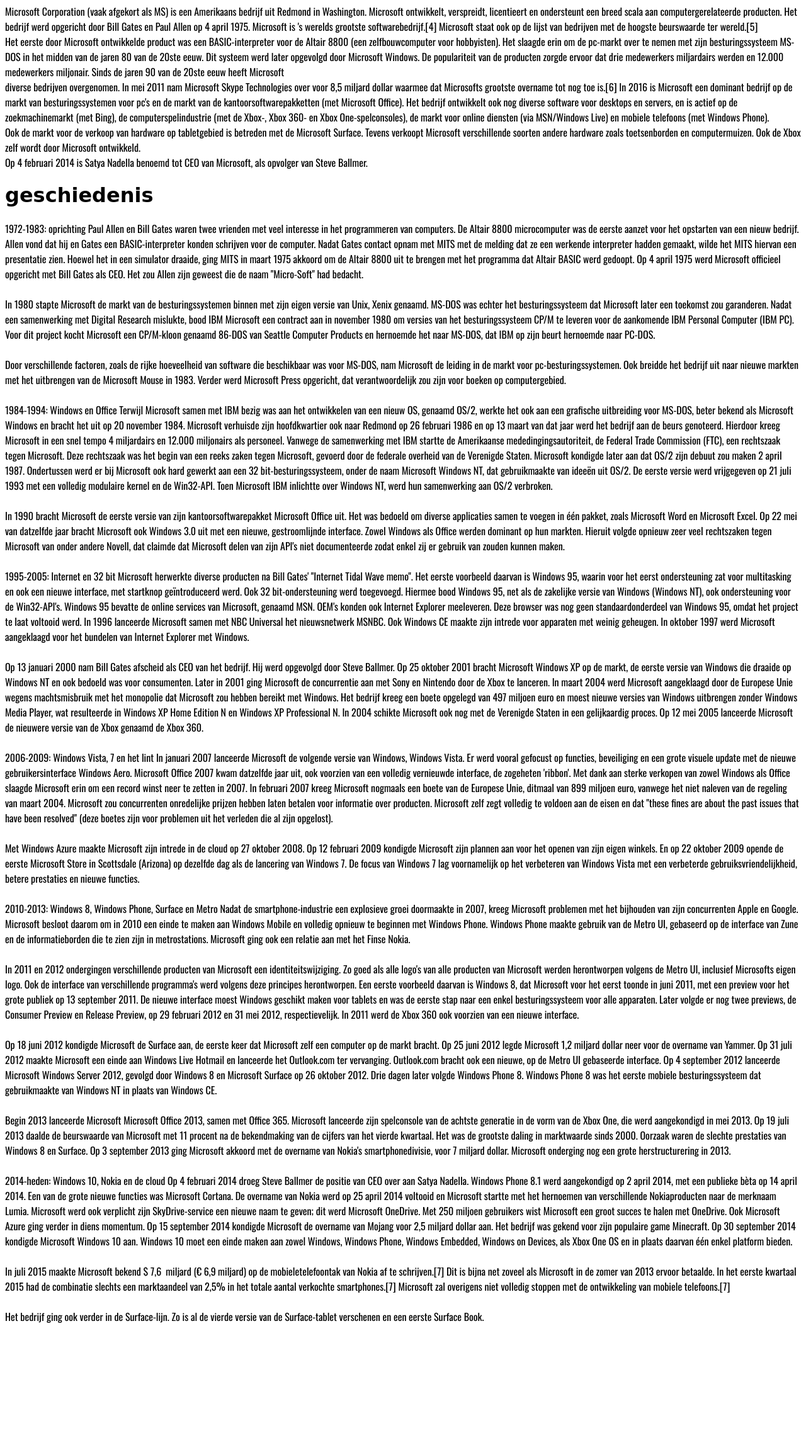
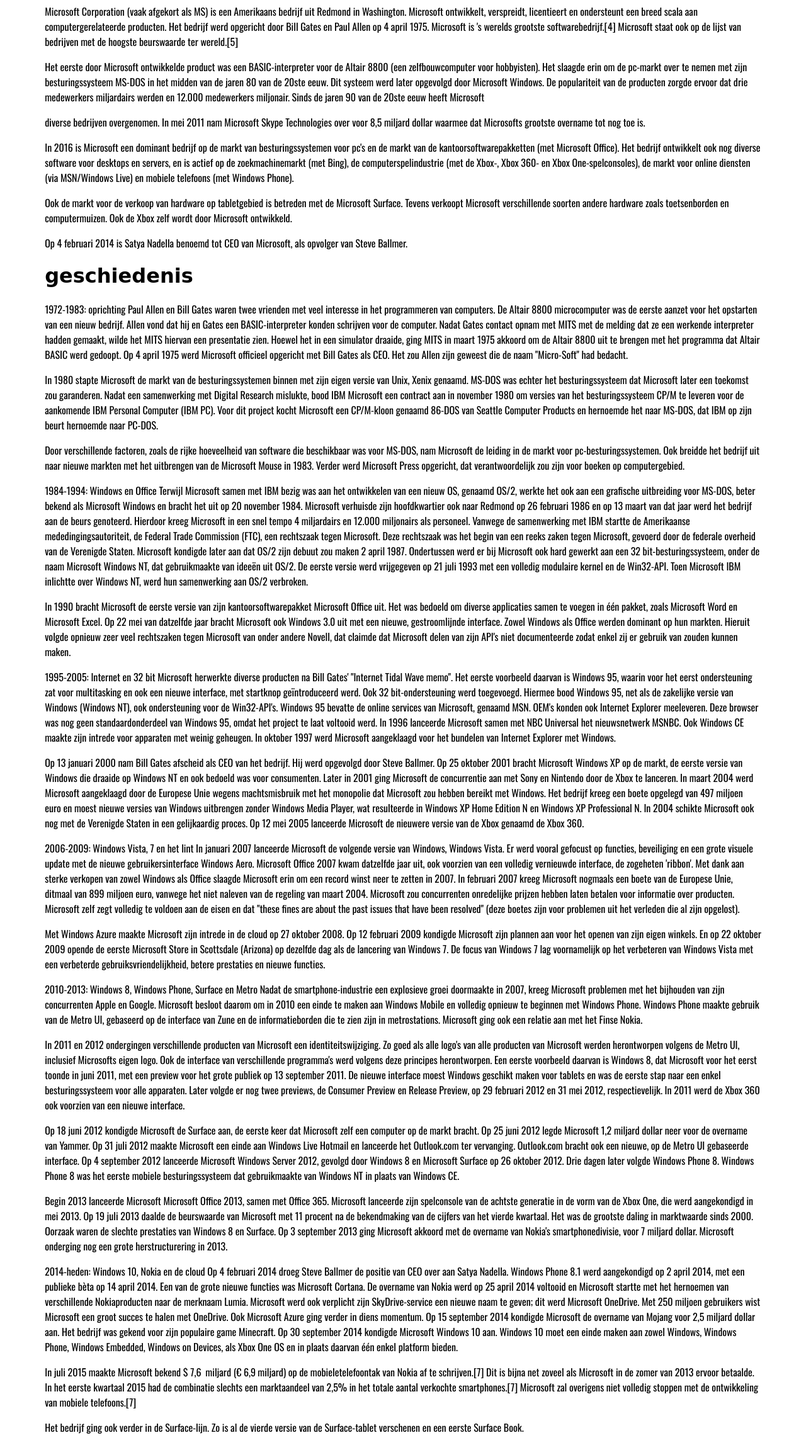
Before and after one commit to thijs-den-hartog/thijs-den-hartog.github.io, a plain HTML site: page microsoft.html in a window 1280 px wide. Shown: the part 1111-3406 px from the top of the page at 63% size. Before the commit the page ends 3230 px from the top, so only its background shows below. Drawn offline with nearby package versions, Linux system fonts and the light colour scheme.

Commit message:
verbeterde versie
br naar p
marhins / padding goed gezet

```diff
--- a/microsoft.html
+++ b/microsoft.html
@@ -22,59 +22,72 @@
    <img src="microsoft-logo goed.jpg" alt="deze website heef een mooie opmaak">
 
    <h1>Microsoft</h1>
-   <p>Microsoft Corporation (vaak afgekort als MS) is een Amerikaans bedrijf uit Redmond in Washington. Microsoft ontwikkelt, verspreidt, licentieert en ondersteunt een breed scala aan computergerelateerde producten. Het bedrijf werd opgericht door Bill Gates en Paul Allen op 4 april 1975. Microsoft is 's werelds grootste softwarebedrijf.[4] Microsoft staat ook op de lijst van bedrijven met de hoogste beurswaarde ter wereld.[5] <br>
+   <p>Microsoft Corporation (vaak afgekort als MS) is een Amerikaans bedrijf uit Redmond in Washington. Microsoft ontwikkelt, verspreidt, licentieert en ondersteunt een breed scala aan computergerelateerde producten. Het bedrijf werd opgericht door Bill Gates en Paul Allen op 4 april 1975. Microsoft is 's werelds grootste softwarebedrijf.[4] Microsoft staat ook op de lijst van bedrijven met de hoogste beurswaarde ter wereld.[5] </p>
 
-    Het eerste door Microsoft ontwikkelde product was een BASIC-interpreter voor de Altair 8800 (een zelfbouwcomputer voor hobbyisten). Het slaagde erin om de pc-markt over te nemen met zijn besturingssysteem MS-DOS in het midden van de jaren 80 van de 20ste eeuw. Dit systeem werd later opgevolgd door Microsoft Windows. De populariteit van de producten zorgde ervoor dat drie medewerkers miljardairs werden en 12.000 medewerkers miljonair. Sinds de jaren 90 van de 20ste eeuw heeft Microsoft<br> diverse bedrijven overgenomen. In mei 2011 nam Microsoft Skype Technologies over voor 8,5 miljard dollar waarmee dat Microsofts grootste overname tot nog toe is.[6]
+    <p>Het eerste door Microsoft ontwikkelde product was een BASIC-interpreter voor de Altair 8800 (een zelfbouwcomputer voor hobbyisten). Het slaagde erin om de pc-markt over te nemen met zijn besturingssysteem MS-DOS in het midden van de jaren 80 van de 20ste eeuw. Dit systeem werd later opgevolgd door Microsoft Windows. De populariteit van de producten zorgde ervoor dat drie medewerkers miljardairs werden en 12.000 medewerkers miljonair. Sinds de jaren 90 van de 20ste eeuw heeft Microsoft</p> <p>diverse bedrijven overgenomen. In mei 2011 nam Microsoft Skype Technologies over voor 8,5 miljard dollar waarmee dat Microsofts grootste overname tot nog toe is.</p>
 
-    In 2016 is Microsoft een dominant bedrijf op de markt van besturingssystemen voor pc's en de markt van de kantoorsoftwarepakketten (met Microsoft Office). Het bedrijf ontwikkelt ook nog diverse software voor desktops en servers, en is actief op de zoekmachinemarkt (met Bing), de computerspelindustrie (met de Xbox-, Xbox 360- en Xbox One-spelconsoles), de markt voor online diensten (via MSN/Windows Live) en mobiele telefoons (met Windows Phone).<br>
+    <p>In 2016 is Microsoft een dominant bedrijf op de markt van besturingssystemen voor pc's en de markt van de kantoorsoftwarepakketten (met Microsoft Office). Het bedrijf ontwikkelt ook nog diverse software voor desktops en servers, en is actief op de zoekmachinemarkt (met Bing), de computerspelindustrie (met de Xbox-, Xbox 360- en Xbox One-spelconsoles), de markt voor online diensten (via MSN/Windows Live) en mobiele telefoons (met Windows Phone).</p>
 
-    Ook de markt voor de verkoop van hardware op tabletgebied is betreden met de Microsoft Surface. Tevens verkoopt Microsoft verschillende soorten andere hardware zoals toetsenborden en computermuizen. Ook de Xbox zelf wordt door Microsoft ontwikkeld.<br>
+    <p>Ook de markt voor de verkoop van hardware op tabletgebied is betreden met de Microsoft Surface. Tevens verkoopt Microsoft verschillende soorten andere hardware zoals toetsenborden en computermuizen. Ook de Xbox zelf wordt door Microsoft ontwikkeld.</p>
 
-    Op 4 februari 2014 is Satya Nadella benoemd tot CEO van Microsoft, als opvolger van Steve Ballmer.</p>
+    <p>Op 4 februari 2014 is Satya Nadella benoemd tot CEO van Microsoft, als opvolger van Steve Ballmer.</p>
 
     <h1>geschiedenis</h1>
 
     <p>1972-1983: oprichting
     Paul Allen en Bill Gates waren twee vrienden met veel interesse in het programmeren van computers. De Altair 8800 microcomputer was de eerste aanzet voor het opstarten van een nieuw bedrijf. Allen vond dat hij en Gates een BASIC-interpreter konden schrijven voor de computer. Nadat Gates contact opnam met MITS met de melding dat ze een werkende interpreter hadden gemaakt, wilde het MITS hiervan een presentatie zien. Hoewel het in een simulator draaide, ging MITS in maart 1975 akkoord om de Altair 8800 uit te brengen met het programma dat Altair BASIC werd gedoopt. Op 4 april 1975 werd Microsoft officieel opgericht met Bill Gates als CEO. Het zou Allen zijn geweest die de naam "Micro-Soft" had bedacht.
-    <br><br>
+    </p>
+    <p>
     In 1980 stapte Microsoft de markt van de besturingssystemen binnen met zijn eigen versie van Unix, Xenix genaamd. MS-DOS was echter het besturingssysteem dat Microsoft later een toekomst zou garanderen. Nadat een samenwerking met Digital Research mislukte, bood IBM Microsoft een contract aan in november 1980 om versies van het besturingssysteem CP/M te leveren voor de aankomende IBM Personal Computer (IBM PC). Voor dit project kocht Microsoft een CP/M-kloon genaamd 86-DOS van Seattle Computer Products en hernoemde het naar MS-DOS, dat IBM op zijn beurt hernoemde naar PC-DOS.
-    <br><br>
+    </p>
+    <p>
     Door verschillende factoren, zoals de rijke hoeveelheid van software die beschikbaar was voor MS-DOS, nam Microsoft de leiding in de markt voor pc-besturingssystemen. Ook breidde het bedrijf uit naar nieuwe markten met het uitbrengen van de Microsoft Mouse in 1983. Verder werd Microsoft Press opgericht, dat verantwoordelijk zou zijn voor boeken op computergebied.
-    <br><br>
+    </p>
+    <p>
     1984-1994: Windows en Office
     Terwijl Microsoft samen met IBM bezig was aan het ontwikkelen van een nieuw OS, genaamd OS/2, werkte het ook aan een grafische uitbreiding voor MS-DOS, beter bekend als Microsoft Windows en bracht het uit op 20 november 1984. Microsoft verhuisde zijn hoofdkwartier ook naar Redmond op 26 februari 1986 en op 13 maart van dat jaar werd het bedrijf aan de beurs genoteerd. Hierdoor kreeg Microsoft in een snel tempo 4 miljardairs en 12.000 miljonairs als personeel. Vanwege de samenwerking met IBM startte de Amerikaanse mededingingsautoriteit, de Federal Trade Commission (FTC), een rechtszaak tegen Microsoft. Deze rechtszaak was het begin van een reeks zaken tegen Microsoft, gevoerd door de federale overheid van de Verenigde Staten. Microsoft kondigde later aan dat OS/2 zijn debuut zou maken 2 april 1987. Ondertussen werd er bij Microsoft ook hard gewerkt aan een 32 bit-besturingssysteem, onder de naam Microsoft Windows NT, dat gebruikmaakte van ideeën uit OS/2. De eerste versie werd vrijgegeven op 21 juli 1993 met een volledig modulaire kernel en de Win32-API. Toen Microsoft IBM inlichtte over Windows NT, werd hun samenwerking aan OS/2 verbroken.
-    <br><br>
+    </p>
+    <p>
     In 1990 bracht Microsoft de eerste versie van zijn kantoorsoftwarepakket Microsoft Office uit. Het was bedoeld om diverse applicaties samen te voegen in één pakket, zoals Microsoft Word en Microsoft Excel. Op 22 mei van datzelfde jaar bracht Microsoft ook Windows 3.0 uit met een nieuwe, gestroomlijnde interface. Zowel Windows als Office werden dominant op hun markten. Hieruit volgde opnieuw zeer veel rechtszaken tegen Microsoft van onder andere Novell, dat claimde dat Microsoft delen van zijn API's niet documenteerde zodat enkel zij er gebruik van zouden kunnen maken.
-    <br><br>
+    </p>
+    <p>
     1995-2005: Internet en 32 bit
     Microsoft herwerkte diverse producten na Bill Gates' "Internet Tidal Wave memo". Het eerste voorbeeld daarvan is Windows 95, waarin voor het eerst ondersteuning zat voor multitasking en ook een nieuwe interface, met startknop geïntroduceerd werd. Ook 32 bit-ondersteuning werd toegevoegd. Hiermee bood Windows 95, net als de zakelijke versie van Windows (Windows NT), ook ondersteuning voor de Win32-API's. Windows 95 bevatte de online services van Microsoft, genaamd MSN. OEM's konden ook Internet Explorer meeleveren. Deze browser was nog geen standaardonderdeel van Windows 95, omdat het project te laat voltooid werd. In 1996 lanceerde Microsoft samen met NBC Universal het nieuwsnetwerk MSNBC. Ook Windows CE maakte zijn intrede voor apparaten met weinig geheugen. In oktober 1997 werd Microsoft aangeklaagd voor het bundelen van Internet Explorer met Windows.
-    <br><br>
+    </p>
+    <p>
     Op 13 januari 2000 nam Bill Gates afscheid als CEO van het bedrijf. Hij werd opgevolgd door Steve Ballmer. Op 25 oktober 2001 bracht Microsoft Windows XP op de markt, de eerste versie van Windows die draaide op Windows NT en ook bedoeld was voor consumenten. Later in 2001 ging Microsoft de concurrentie aan met Sony en Nintendo door de Xbox te lanceren. In maart 2004 werd Microsoft aangeklaagd door de Europese Unie wegens machtsmisbruik met het monopolie dat Microsoft zou hebben bereikt met Windows. Het bedrijf kreeg een boete opgelegd van 497 miljoen euro en moest nieuwe versies van Windows uitbrengen zonder Windows Media Player, wat resulteerde in Windows XP Home Edition N en Windows XP Professional N. In 2004 schikte Microsoft ook nog met de Verenigde Staten in een gelijkaardig proces. Op 12 mei 2005 lanceerde Microsoft de nieuwere versie van de Xbox genaamd de Xbox 360.
-    <br><br>
+    </p>
+    <p>
     2006-2009: Windows Vista, 7 en het lint
     In januari 2007 lanceerde Microsoft de volgende versie van Windows, Windows Vista. Er werd vooral gefocust op functies, beveiliging en een grote visuele update met de nieuwe gebruikersinterface Windows Aero. Microsoft Office 2007 kwam datzelfde jaar uit, ook voorzien van een volledig vernieuwde interface, de zogeheten 'ribbon'. Met dank aan sterke verkopen van zowel Windows als Office slaagde Microsoft erin om een record winst neer te zetten in 2007. In februari 2007 kreeg Microsoft nogmaals een boete van de Europese Unie, ditmaal van 899 miljoen euro, vanwege het niet naleven van de regeling van maart 2004. Microsoft zou concurrenten onredelijke prijzen hebben laten betalen voor informatie over producten. Microsoft zelf zegt volledig te voldoen aan de eisen en dat "these fines are about the past issues that have been resolved" (deze boetes zijn voor problemen uit het verleden die al zijn opgelost).
-    <br><br>
+    </p>
+    <p>
     Met Windows Azure maakte Microsoft zijn intrede in de cloud op 27 oktober 2008. Op 12 februari 2009 kondigde Microsoft zijn plannen aan voor het openen van zijn eigen winkels. En op 22 oktober 2009 opende de eerste Microsoft Store in Scottsdale (Arizona) op dezelfde dag als de lancering van Windows 7. De focus van Windows 7 lag voornamelijk op het verbeteren van Windows Vista met een verbeterde gebruiksvriendelijkheid, betere prestaties en nieuwe functies.
-    <br><br>
+    </p>
+    <p>
     2010-2013: Windows 8, Windows Phone, Surface en Metro
     Nadat de smartphone-industrie een explosieve groei doormaakte in 2007, kreeg Microsoft problemen met het bijhouden van zijn concurrenten Apple en Google. Microsoft besloot daarom om in 2010 een einde te maken aan Windows Mobile en volledig opnieuw te beginnen met Windows Phone. Windows Phone maakte gebruik van de Metro UI, gebaseerd op de interface van Zune en de informatieborden die te zien zijn in metrostations. Microsoft ging ook een relatie aan met het Finse Nokia.
-    <br><br>
+    </p>
+    <p>
     In 2011 en 2012 ondergingen verschillende producten van Microsoft een identiteitswijziging. Zo goed als alle logo's van alle producten van Microsoft werden herontworpen volgens de Metro UI, inclusief Microsofts eigen logo. Ook de interface van verschillende programma's werd volgens deze principes herontworpen. Een eerste voorbeeld daarvan is Windows 8, dat Microsoft voor het eerst toonde in juni 2011, met een preview voor het grote publiek op 13 september 2011. De nieuwe interface moest Windows geschikt maken voor tablets en was de eerste stap naar een enkel besturingssysteem voor alle apparaten. Later volgde er nog twee previews, de Consumer Preview en Release Preview, op 29 februari 2012 en 31 mei 2012, respectievelijk. In 2011 werd de Xbox 360 ook voorzien van een nieuwe interface.
-    <br><br>
+    </p>
+    <p>
     Op 18 juni 2012 kondigde Microsoft de Surface aan, de eerste keer dat Microsoft zelf een computer op de markt bracht. Op 25 juni 2012 legde Microsoft 1,2 miljard dollar neer voor de overname van Yammer. Op 31 juli 2012 maakte Microsoft een einde aan Windows Live Hotmail en lanceerde het Outlook.com ter vervanging. Outlook.com bracht ook een nieuwe, op de Metro UI gebaseerde interface. Op 4 september 2012 lanceerde Microsoft Windows Server 2012, gevolgd door Windows 8 en Microsoft Surface op 26 oktober 2012. Drie dagen later volgde Windows Phone 8. Windows Phone 8 was het eerste mobiele besturingssysteem dat gebruikmaakte van Windows NT in plaats van Windows CE.
-
-
-    <br><br>
-
+    </p>
+    <p>
     Begin 2013 lanceerde Microsoft Microsoft Office 2013, samen met Office 365. Microsoft lanceerde zijn spelconsole van de achtste generatie in de vorm van de Xbox One, die werd aangekondigd in mei 2013. Op 19 juli 2013 daalde de beurswaarde van Microsoft met 11 procent na de bekendmaking van de cijfers van het vierde kwartaal. Het was de grootste daling in marktwaarde sinds 2000. Oorzaak waren de slechte prestaties van Windows 8 en Surface. Op 3 september 2013 ging Microsoft akkoord met de overname van Nokia's smartphonedivisie, voor 7 miljard dollar. Microsoft onderging nog een grote herstructurering in 2013.
-    <br><br>
+    </p>
+    <p>
     2014-heden: Windows 10, Nokia en de cloud
     Op 4 februari 2014 droeg Steve Ballmer de positie van CEO over aan Satya Nadella. Windows Phone 8.1 werd aangekondigd op 2 april 2014, met een publieke bèta op 14 april 2014. Een van de grote nieuwe functies was Microsoft Cortana. De overname van Nokia werd op 25 april 2014 voltooid en Microsoft startte met het hernoemen van verschillende Nokiaproducten naar de merknaam Lumia. Microsoft werd ook verplicht zijn SkyDrive-service een nieuwe naam te geven; dit werd Microsoft OneDrive. Met 250 miljoen gebruikers wist Microsoft een groot succes te halen met OneDrive. Ook Microsoft Azure ging verder in diens momentum. Op 15 september 2014 kondigde Microsoft de overname van Mojang voor 2,5 miljard dollar aan. Het bedrijf was gekend voor zijn populaire game Minecraft. Op 30 september 2014 kondigde Microsoft Windows 10 aan. Windows 10 moet een einde maken aan zowel Windows, Windows Phone, Windows Embedded, Windows on Devices, als Xbox One OS en in plaats daarvan één enkel platform bieden.
-    <br><br>
+    </p>
+    <p>
     In juli 2015 maakte Microsoft bekend $ 7,6  miljard (€ 6,9 miljard) op de mobieletelefoontak van Nokia af te schrijven.[7] Dit is bijna net zoveel als Microsoft in de zomer van 2013 ervoor betaalde. In het eerste kwartaal 2015 had de combinatie slechts een marktaandeel van 2,5% in het totale aantal verkochte smartphones.[7] Microsoft zal overigens niet volledig stoppen met de ontwikkeling van mobiele telefoons.[7]
-    <br><br>
+    </p>
+    <p>
     Het bedrijf ging ook verder in de Surface-lijn. Zo is al de vierde versie van de Surface-tablet verschenen en een eerste Surface Book.</p>
-
+    </p>
+    <a href="https://en.wikipedia.org/wiki/Bill_Gates">
 
   </body>
 </html>
--- a/styles.css
+++ b/styles.css
@@ -41,8 +41,9 @@ font-family:inherit;
 
 p {
     font-family: 'Oswald', sans-serif;
-    color: ##6666ff;
-}
+    margin-left: 5%;
+    margin-right: 5%
+  }
 
 img{
   width: 100%;
@@ -53,6 +54,7 @@ table{
   border-color: #ccff99;
   font-family: 'Oswald', sans-serif;
   color: black;
+  margin-left: 5%;
 }
 
 table td{
@@ -63,10 +65,11 @@ table td{
 
 h1{
 font-family: 'Alfa Slab One', cursive;
+margin-left: 5%;
 }
  iframe{
-   padding-left: 25%;
-   padding-top: 2%;
+   margin-left: 25%;
+   margin-top: 2%;
  }
  h2{
    font-size: 60px;
```
Also changed, not shown: bill_gates.html (+5 -8 lines), filmtje.html (+3 -2 lines), index.html (+1 -1 lines).
